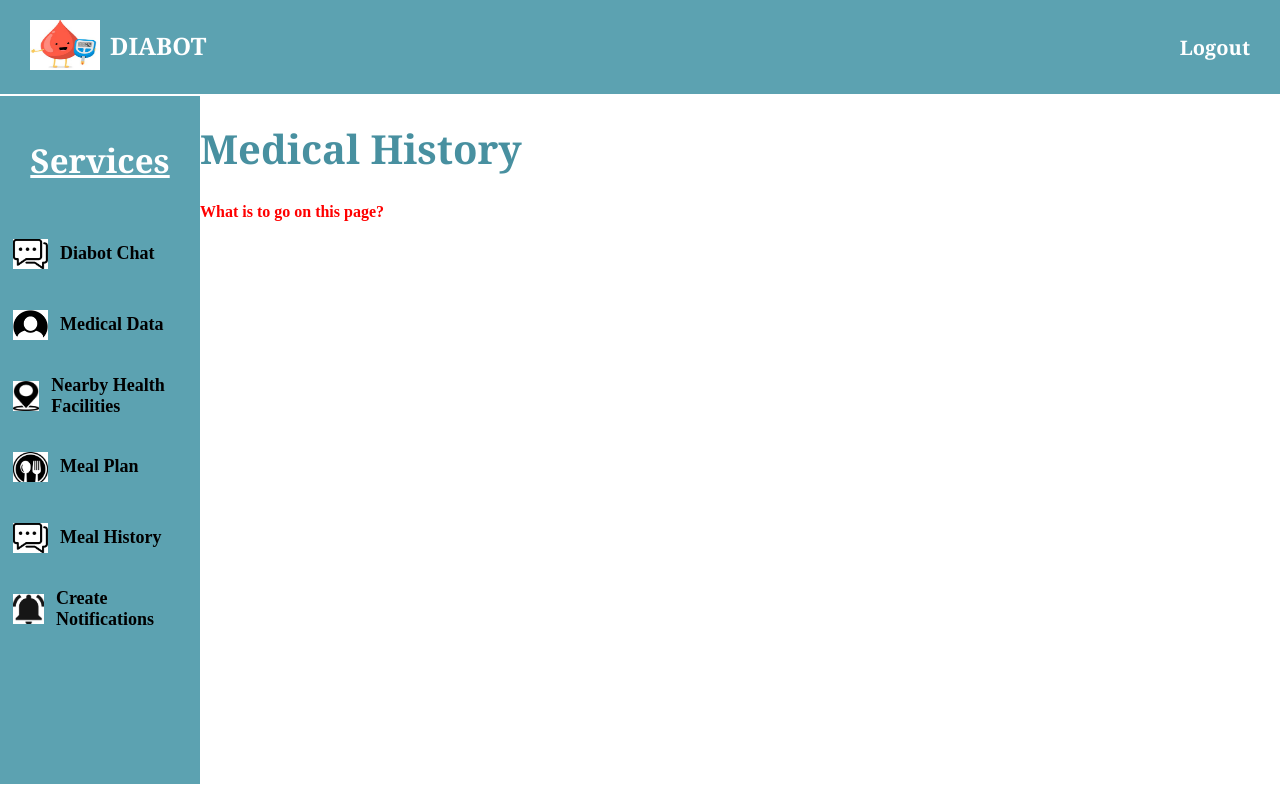
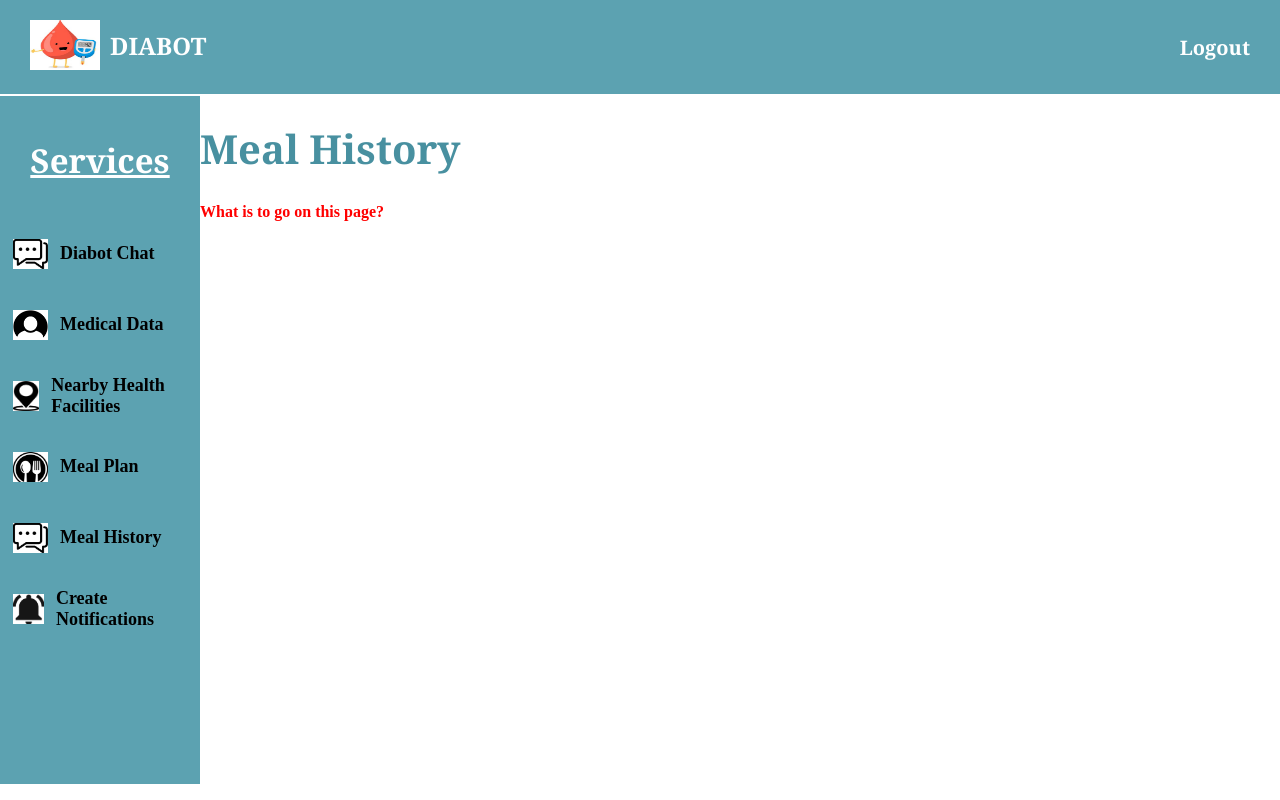
Before and after one commit to walters-skn/COMP3901-Capstone, a Vue app: page /history in a window 1280 px wide. Built offline with nearby package versions, Linux system fonts and the light colour scheme; sample sign-in values are in the browser's storage; the HTML template or start-up script is replaced by a standard one.

Commit message:
updated meal history page

```diff
--- a/src/components/MedicalHistory.vue
+++ b/src/components/MealHistory.vue
@@ -9,7 +9,7 @@
         <SideMenu/>
 
         <div class="container">
-            <h1 class="heading"> Medical History</h1>
+            <h1 class="heading"> Meal History</h1>
             <p >  What is to go on this page? </p>
         </div>
 
--- a/src/router.js
+++ b/src/router.js
@@ -14,7 +14,7 @@ import NotificationPage from '@/components/NotificationPage.vue';
 import MealPlan from '@/components/MealPlan.vue';
 import MedicalData from './components/MedicalData.vue';
 import SideMenu from './components/SideMenu.vue';
-import MedicalHisory from './components/MedicalHistory.vue';
+import MealHisory from './components/MealHistory.vue';
 import AdminPage from './components/AdminPage.vue';
 
 const routes = [
@@ -32,7 +32,7 @@ const routes = [
     { path: '/meal', component: MealPlan},
     { path: '/medical', component: MedicalData},
     { path: '/menu', component: SideMenu},
-    { path: '/history', component: MedicalHisory},
+    { path: '/history', component: MealHisory},
     { path: '/admin', component: AdminPage},
 ]
 
```
Also changed, not shown: src/router.min.js (+1 -1 lines).
